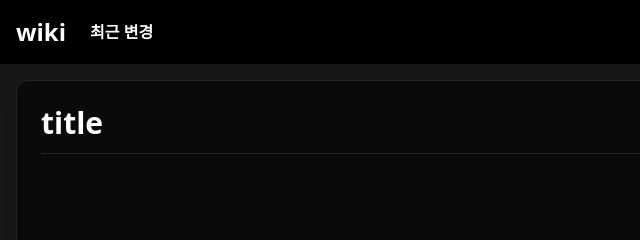
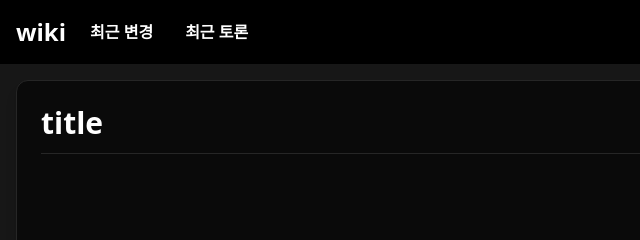
Before and after one commit to codesep8/modern, a website: page index.html in a window 1280 px wide. Shown: the top 240 px of the page, 0-640 px from the left. Drawn offline with Linux system fonts and the light colour scheme.

Commit message:
Update index.html

```diff
--- a/index.html
+++ b/index.html
@@ -15,6 +15,9 @@
                 <div class="hidden md:flex ml-4 space-x-4">
                   <a href="/RecentChanges" class="text-md font-bold flex gap-1 items-center hover:bg-neutral-100 dark:hover:bg-neutral-900 p-2">
                     최근 변경
+                  </a>
+                  <a href="/RecentDiscuss" class="text-md font-bold flex gap-1 items-center hover:bg-neutral-100 dark:hover:bg-neutral-900 p-2">
+                    최근 토론
                   </a>
                 </div>
               </div>
```
